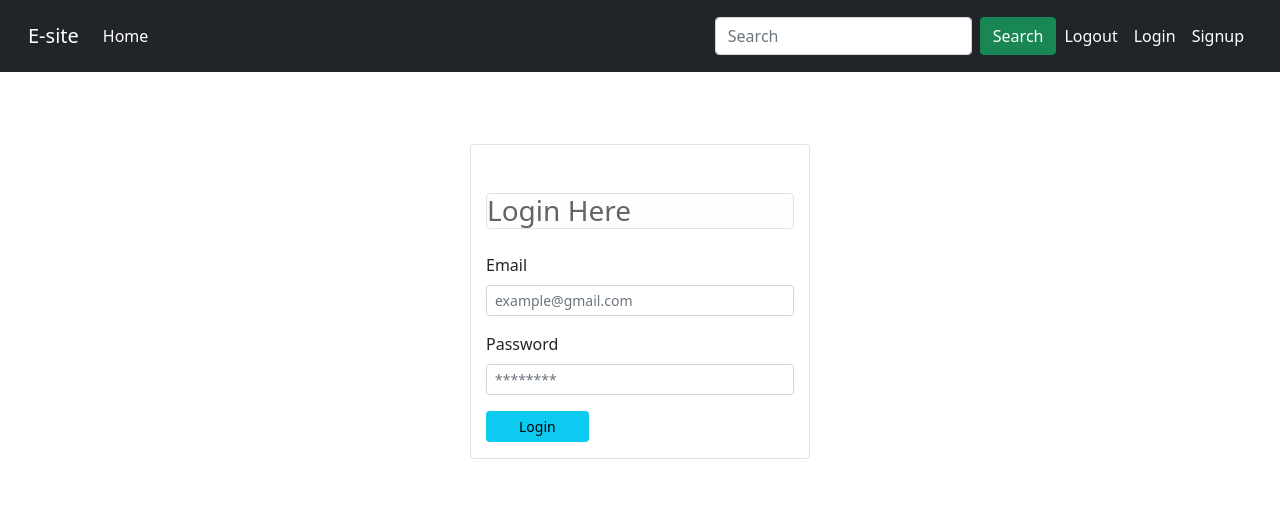
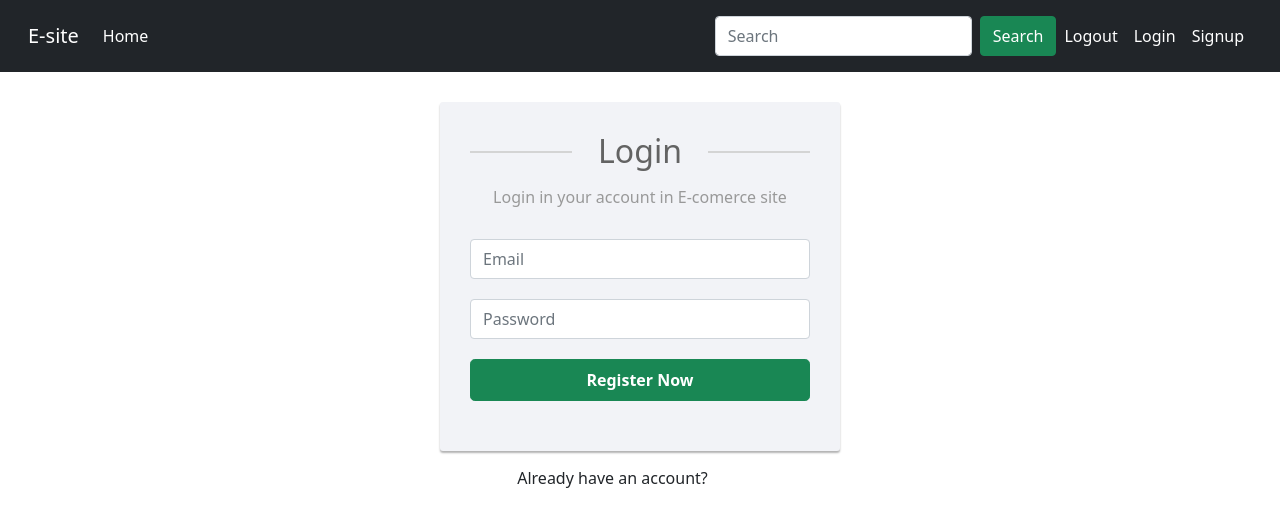
Before and after one commit to Shahajadahasib/ecomsite, a Django app: page /login in a window 1280 px wide. Shown: the top 527 px of the page. Run offline with Django 3.2, Linux system fonts and the light colour scheme; some libraries are stand-ins or nearby versions.

Commit message:
Modified

```diff
--- a/shop/templates/base.html
+++ b/shop/templates/base.html
@@ -11,6 +11,152 @@
   <link rel="stylesheet" href="https://stackpath.bootstrapcdn.com/bootstrap/4.1.0/css/bootstrap.min.css" integrity="sha384-9gVQ4dYFwwWSjIDZnLEWnxCjeSWFphJiwGPXr1j" crossorigin="anonymous">
 
   <title>Ecom site</title>
+
+
+
+
+
+{% comment %} this for login. html css {% endcomment %}
+<link rel="stylesheet" href="https://maxcdn.bootstrapcdn.com/font-awesome/4.7.0/css/font-awesome.min.css">
+<link href="https://fonts.googleapis.com/css?family=Roboto:400,700" rel="stylesheet">
+<title>Bootstrap Simple Registration Form</title>
+{% comment %} <link rel="stylesheet" href="https://maxcdn.bootstrapcdn.com/bootstrap/3.3.7/css/bootstrap.min.css">
+<link rel="stylesheet" href="https://maxcdn.bootstrapcdn.com/bootstrap/3.3.7/css/bootstrap-theme.min.css"> {% endcomment %}
+<script src="https://ajax.googleapis.com/ajax/libs/jquery/1.12.4/jquery.min.js"></script>
+<script src="https://maxcdn.bootstrapcdn.com/bootstrap/3.3.7/js/bootstrap.min.js"></script>
+<style>
+	body {
+
+		color: #fff;
+		background: #63738a;
+		font-family: 'Roboto', sans-serif;
+	}
+  .login-form{
+		width: 400px;
+		margin: 0 auto;
+		padding: 30px 0;
+	}
+	.login-form h2{
+		color: #636363;
+        margin: 0 0 15px;
+		position: relative;
+		text-align: center;
+    }
+	.login-form h2:before, .signup-form h2:after{
+		height: 2px;
+		width: 30%;
+		background: #d4d4d4;
+		position: absolute;
+		top: 50%;
+		z-index: 2;
+	}
+	.login-form h2:before{
+		left: 0;
+  }
+    .login-form form{
+		color: #999;
+		border-radius: 3px;
+    	margin-bottom: 15px;
+        background: #f2f3f7;
+        box-shadow: 0px 2px 2px rgba(0, 0, 0, 0.3);
+        padding: 30px;
+    }
+    .form-control{
+		height: 40px;
+		box-shadow: none;
+		color: #969fa4;
+	}
+	.form-control:focus{
+		border-color: #5cb85c;
+	}
+    .form-control, .btn{
+        border-radius: 3px;
+    }
+	.signup-form{
+		width: 400px;
+		margin: 0 auto;
+		padding: 30px 0;
+	}
+	.signup-form h2{
+		color: #636363;
+        margin: 0 0 15px;
+		position: relative;
+		text-align: center;
+  }
+
+	.signup-form h2:before, .signup-form h2:after{
+		content: "";
+		height: 2px;
+		width: 30%;
+		background: #d4d4d4;
+		position: absolute;
+		top: 50%;
+		z-index: 2;
+	}
+	.signup-form h2:before{
+		left: 0;
+	}
+	.signup-form h2:after{
+		right: 0;
+	}
+    .signup-form .hint-text{
+		color: #999;
+		margin-bottom: 30px;
+		text-align: center;
+	}
+    .signup-form form{
+		color: #999;
+		border-radius: 3px;
+    	margin-bottom: 15px;
+        background: #f2f3f7;
+        box-shadow: 0px 2px 2px rgba(0, 0, 0, 0.3);
+        padding: 30px;
+    }
+	.signup-form .form-group{
+		margin-bottom: 20px;
+	}
+	.signup-form input[type="checkbox"]{
+		margin-top: 3px;
+	}
+	.signup-form .btn{
+        font-size: 16px;
+        font-weight: bold;
+		min-width: 140px;
+        outline: none !important;
+    }
+	.signup-form .row div:first-child{
+		padding-right: 10px;
+	}
+	.signup-form .row div:last-child{
+		padding-left: 10px;
+	}
+    .signup-form a{
+		color: #fff;
+		text-decoration: underline;
+	}
+    .signup-form a:hover{
+		text-decoration: none;
+	}
+	.signup-form form a{
+		color: #5cb85c;
+		text-decoration: none;
+	}
+	.signup-form form a:hover{
+		text-decoration: underline;
+	}
+</style>
+
+{% comment %} here end login. html css{% endcomment %}
+
+
+
+
+
+
+
+
+
+
 </head>
 
 <body>
--- a/shop/templates/login.html
+++ b/shop/templates/login.html
@@ -2,9 +2,26 @@
 
 
 
+<div class="signup-form">
+    <form action="/examples/actions/confirmation.php" method="post">
+        <h2>Login</h2>
+        <p class="hint-text">Login in your account in E-comerce site</p>
 
+        <div class="form-group">
+            <input type="email" class="form-control" name="email" placeholder="Email" required="required">
+        </div>
+        <div class="form-group">
+            <input type="password" class="form-control" name="password" placeholder="Password" required="required">
+        </div>
 
-<div class="container">
+        <div class="form-group" align="center">
+            <button type="submit" class="btn btn-success btn-lg btn-block">Register Now</button>
+        </div>
+    </form>
+    <div class="text-center">Already have an account? <a href="#">Sign in</a></div>
+</div>
+
+<!-- <div class="container">
     <div class="p-4 m-4">
         <div class="col-lg-4 mt-4 mb-4 mx-auto border rounded pt-4">
             <h3 class="alart alert-light border mt-4 mb-4 rounded">Login Here</h3>
@@ -40,6 +57,7 @@
         </div>
     </div>
 
+ -->
 
 
 
@@ -49,5 +67,4 @@
 
 
 
-
-    {% endblock %}
+{% endblock %}
```
Also changed, not shown: shop/templates/signup.html (+15 -12 lines), db.sqlite3.
